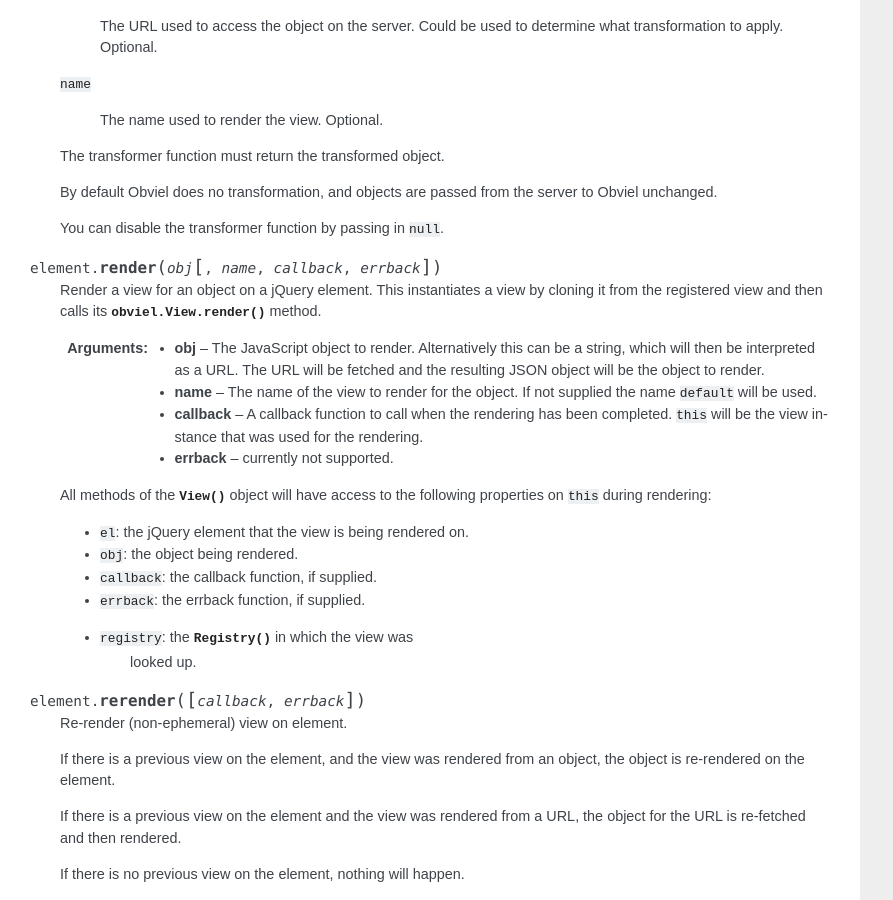
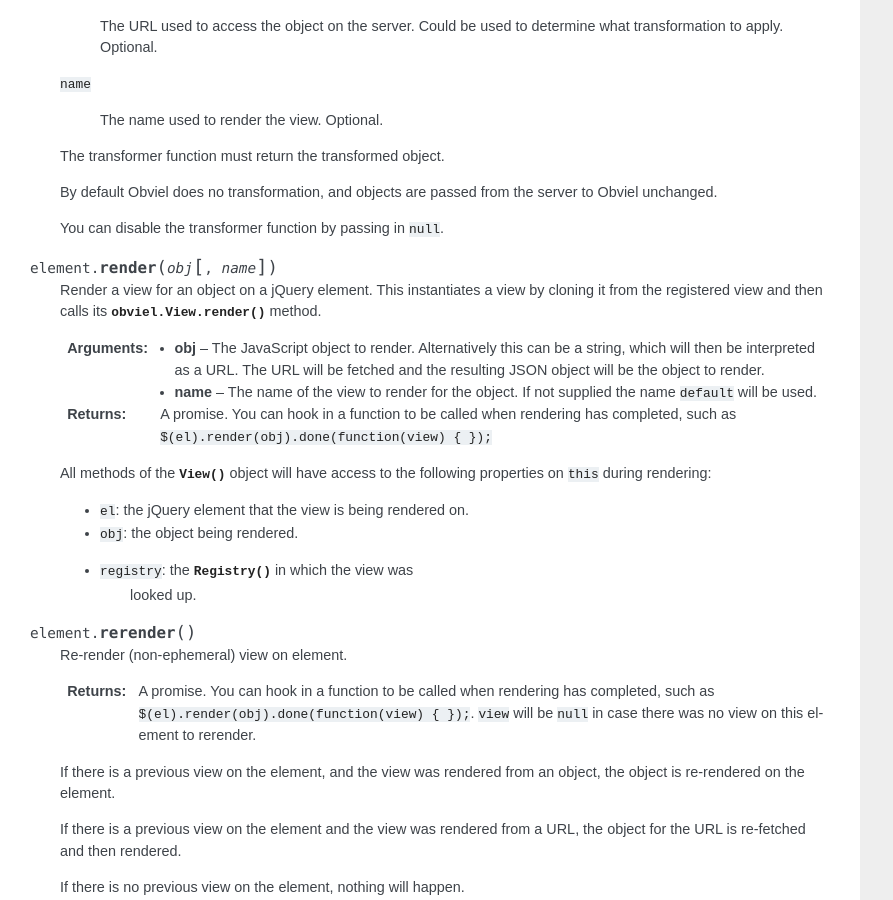
Before and after one commit to obviel/obviel, a Sphinx documentation site: the page built from doc/api.txt, in a window 1280 px wide and 900 px high, scrolled down 1432 px. Shown: the whole window, without its empty margins (0-893 px from the left). Built offline with Sphinx 7.4.7, drawn with Linux system fonts in a browser that asks for light colours.

Commit message:
Get rid of some backwards compatibility stuff:
* callback (and never-functioning) errback in favor of promise.done()

* arguments to user-defined render function; use this.el, this.obj and
  this.name instead.

```diff
--- a/doc/api.txt
+++ b/doc/api.txt
@@ -109,7 +109,7 @@
 
   You can disable the transformer function by passing in ``null``.
 
-.. function:: element.render(obj[, name, callback, errback])
+.. function:: element.render(obj[, name])
 
   Render a view for an object on a jQuery element. This instantiates a
   view by cloning it from the registered view and then calls its
@@ -121,10 +121,9 @@
      the object to render.
   :param name: The name of the view to render for the object. If
      not supplied the name ``default`` will be used.
-  :param callback: A callback function to call when the rendering
-     has been completed. ``this`` will be the view instance
-     that was used for the rendering.
-  :param errback: currently not supported.
+  :returns: A promise. You can hook in a function to be called when
+     rendering has completed, such as
+     ``$(el).render(obj).done(function(view) { });``
 
   All methods of the :class:`View` object will have access to the
   following properties on ``this`` during rendering:
@@ -133,16 +132,17 @@
 
   * ``obj``: the object being rendered.
 
-  * ``callback``: the callback function, if supplied.
-
-  * ``errback``: the errback function, if supplied.
-
   * ``registry``: the :class:`Registry` in which the view was
      looked up.
 
-.. function:: element.rerender([callback, errback])
+.. function:: element.rerender()
 
   Re-render (non-ephemeral) view on element.
+
+  :returns: A promise. You can hook in a function to be called when
+     rendering has completed, such as
+     ``$(el).render(obj).done(function(view) { });``. ``view`` will
+     be ``null`` in case there was no view on this element to rerender.
 
   If there is a previous view on the element, and the view was rendered
   from an object, the object is re-rendered on the element.
```
Also changed, not shown: doc/CHANGES.txt (+21 -4 lines), doc/manual.txt (+3 -14 lines), 4 other files.
